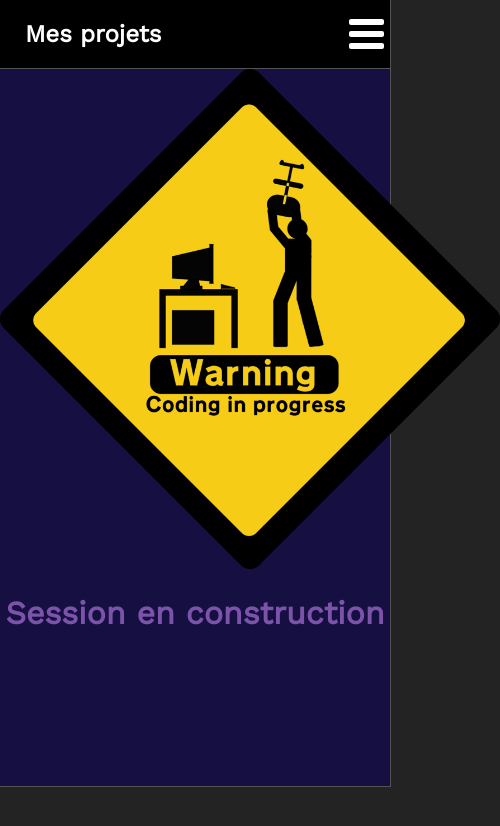
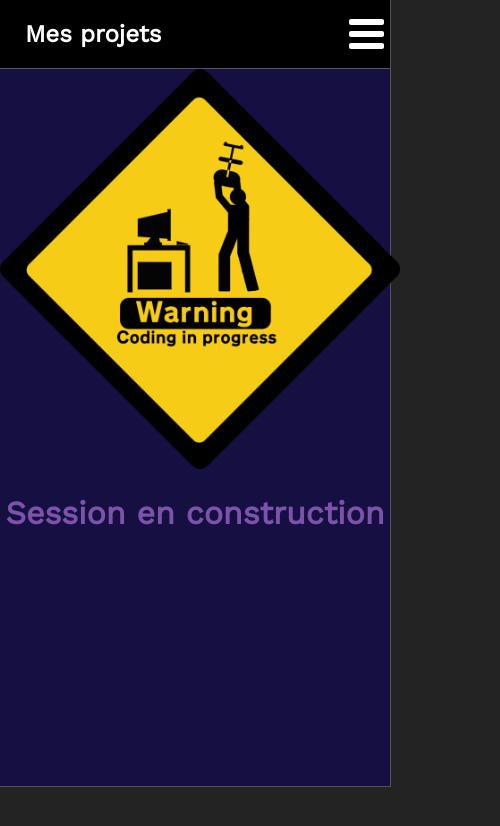
Before and after one commit to Mazebird/portfolio2022, a React (Create React App) app: page /Projets in a window 390 px wide. Shown: the top 826 px of the page, 500 px wide, since content can reach past the window. Built offline with nearby package versions, Linux system fonts and the light colour scheme.

Commit message:
Fix/Projets Réduction img en mode mobile

```diff
--- a/src/styles/pages/_projects.scss
+++ b/src/styles/pages/_projects.scss
@@ -12,7 +12,9 @@
     }
     img{
         width: 500px;
-
+        @media screen and (max-width: $max-width-mobile) {
+            width: 400px;
+        }
     }
 
     .project-container {
```
